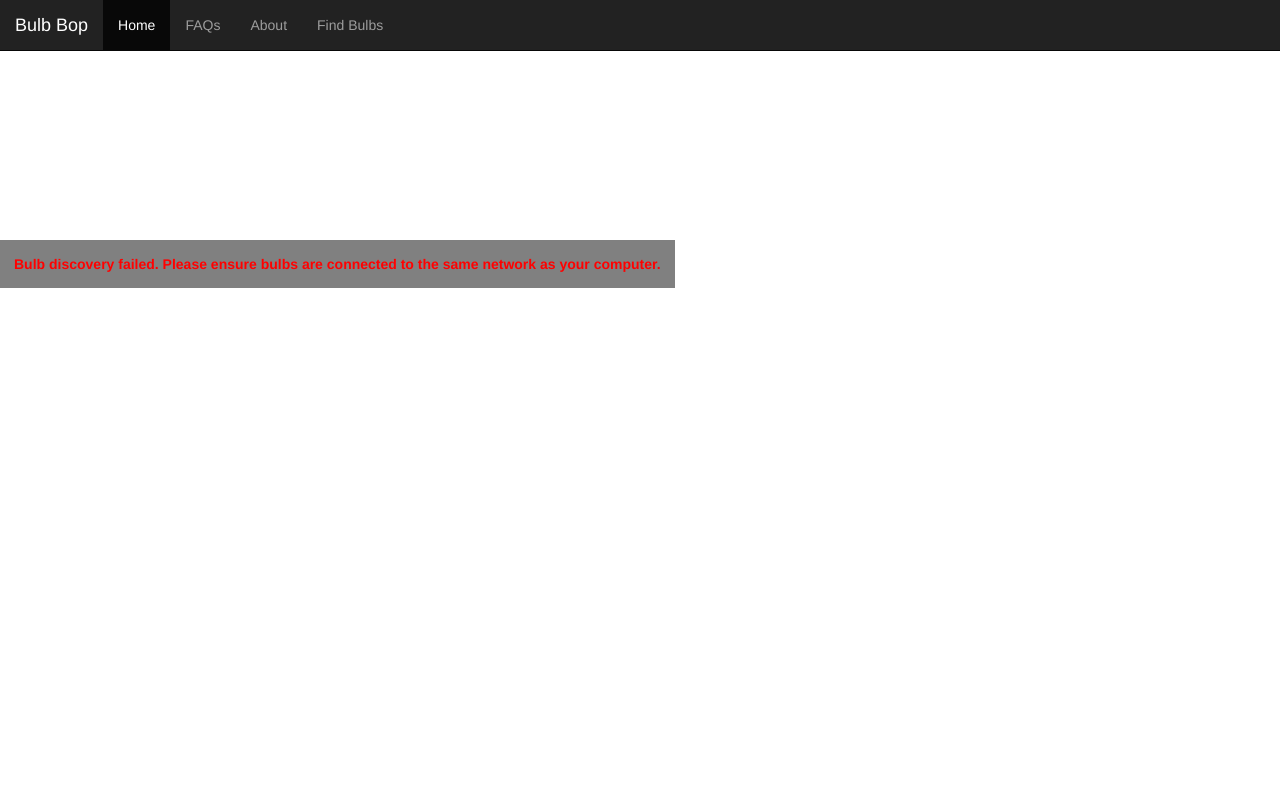
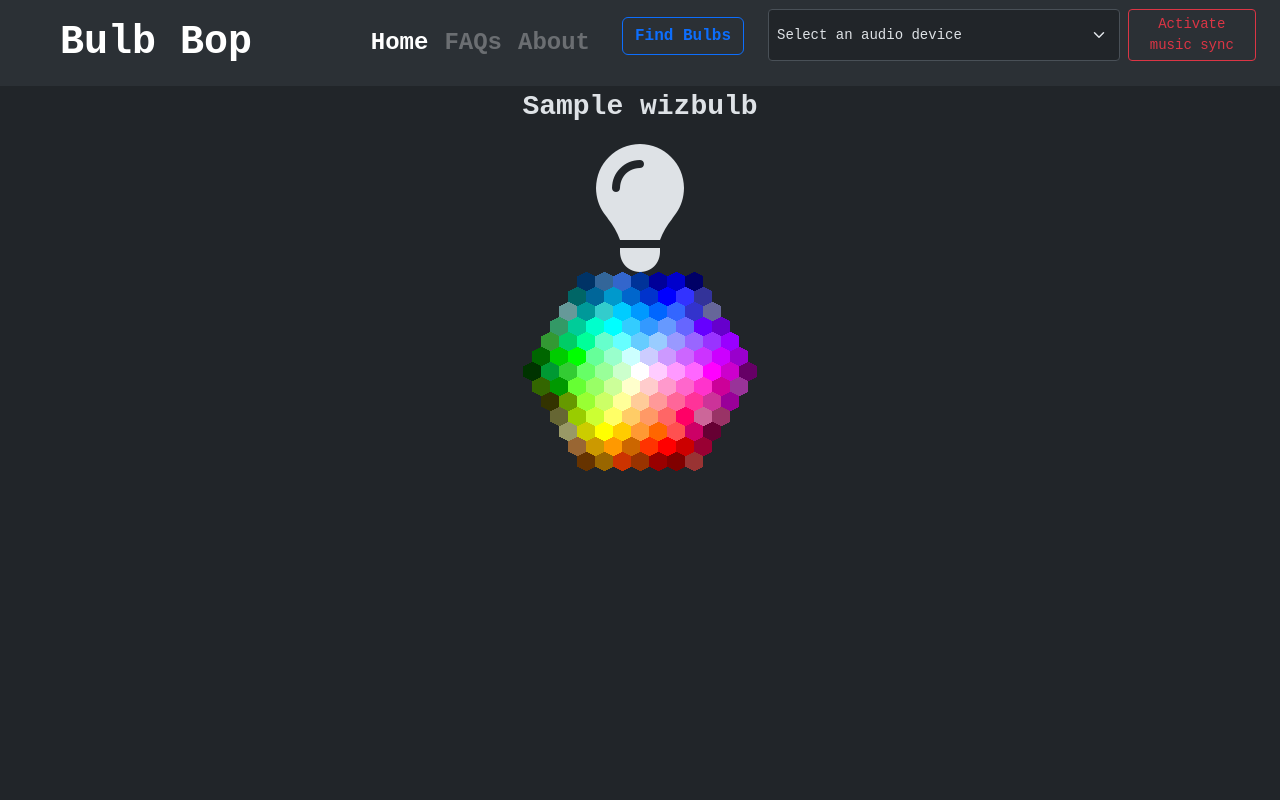
Before and after one commit to RyanMcClean/wizlight-music-sync, a Django app: page /discover/ in a window 1280 px wide. Run offline with Django 5.2, Linux system fonts and the light colour scheme; tables that the repository leaves empty hold one stand-in row (values such as "Sample post"); parts of the project's set-up code (start-up, migrations or seed data) failed here and were passed over; some libraries are stand-ins or nearby versions.

Commit message:
Added bootstrap5 for the frontend

```diff
--- a/bulbControl/settings.py
+++ b/bulbControl/settings.py
@@ -37,6 +37,7 @@
     "django.contrib.messages",
     "django.contrib.staticfiles",
     "bulbControlFrontend",
+    "bootstrap5",
 ]
 
 MIDDLEWARE = [
--- /dev/null
+++ b/bulbControlFrontend/static/main.css
@@ -0,0 +1,7 @@
+body {
+    font-family: 'Courier New', Courier, monospace;
+}
+
+.fa-solid.fa-lightbulb {
+    font-size: 10vw;
+}
--- a/bulbControlFrontend/static/my_first.css
+++ /dev/null
@@ -1,117 +0,0 @@
-.main-body {
-    padding-top: 1000px;
-    width: 100%;
-    font-family: 'Courier New', Courier, monospace;
-    font-size: 3vw;
-    display: flex;
-    flex-direction: column;
-    align-items: center;
-    gap: 2vw;
-}
-
-.bulb-registration,
-.bulb-registration-form {
-    display: flex;
-    flex-direction: column;
-    align-items: center;
-    gap: inherit;
-}
-
-.generic_description {
-    font-size: 0.8em;
-    text-align: center;
-    font-weight: bold;
-}
-
-.generic-button {
-    font-family: inherit;
-    transition: 0.25s;
-}
-
-.bulb-container {
-    display: flex;
-    flex-direction: column;
-    align-items: center;
-    position: relative;
-}
-
-.bulb-color-selector {
-    visibility: hidden;
-}
-
-.bulb-icon {
-    display: grid;
-}
-
-.fa-lightbulb {
-    font-size: 10em;
-    transition: color 0.25s;
-    text-shadow: -1px 0 #000, 0 1px #000, 1px 0 #000, 0 -1px #000;
-}
-
-#selectedhexagon {
-    position: relative;
-    height: 21px;
-    width: 21px;
-    overflow: hidden;
-    transition: all ease-in-out 0.25s;
-    visibility: hidden;
-    top: -115px;
-    left: 108px;
-}
-
-.color-selector {
-    overflow: hidden;
-}
-
-.bulb-container:hover {
-    background-color: white;
-}
-
-.bulb-container:hover #selectedhexagon {
-    visibility: visible;
-}
-
-.bulb-container:hover .bulb-color-selector {
-    visibility: visible;
-}
-
-#audio-sync-form {
-    display: flex;
-    flex-direction: column;
-    align-items: center;
-    gap: 1vw;
-}
-
-#audio_device_selector {
-    font-size: 1em;
-    width: min-content;
-}
-
-#activate-music-sync-button {
-    font-size: 1em;
-}
-
-#bulb-search-button {
-    font-size: 1em;
-}
-
-.error-message {
-    position: absolute;
-    top: 30%;
-    border-style: solid;
-    border: black;
-    background-color: gray;
-    color: red;
-    font-weight: bolder;
-    padding: 1em;
-}
-
-#discovered-bulbs-container {
-    display: flex;
-    flex-direction: column;
-    align-items: center;
-    font-weight: bold;
-    font-size: larger;
-    gap: 5px;
-}
--- a/bulbControlFrontend/templates/index.html
+++ b/bulbControlFrontend/templates/index.html
@@ -10,33 +10,15 @@
     window.setInterval(backgroundUpdate, 1500)
 </script>
 
-<div class="error-message" id="error-wrapper" style="visibility: hidden;">
+<div class="error-message container-fluid" id="error-wrapper" style="visibility: hidden;">
     <span>
         {% if error %}{{ errorMessage }}<script>document.getElementById("error-wrapper").style.visibility = "visible"</script>{% endif %}
     </span>
 </div>
-{% if numBulbs > 0 %}
-<form class="generic-button" id="audio-sync-form" action="javascript:startAudioSync(this)" method="post">
-    <select
-        class="generic-button"
-        name="audio_device"
-        id="audio_device_selector"
-        title="Pick an audio device from the list"
-        onmousedown="if(this.options.length>3){this.size=5;}"
-        onchange="this.size=0;"
-        onblur="this.size=0;"
-    >
-        {% for device in audioDevices %}
-        <option class="generic-button" value="{{ device.num }}">{{ device.name }}</option>
-        {% endfor %}
-    </select>
-    <br />
-    <button class="generic-button" id="activate-music-sync-button">Activate music sync</button>
-</form>
-{% endif %}  {% for x in bulbs %}
-<div class="bulb-container">
-    <p>{{ x.BulbName }}</p>
-    <div class="bulb-icon">
+{% for x in bulbs %}
+<div class="bulb-container container-fluid text-center">
+    <p class="fs-3 fw-bold" >{{ x.BulbName }}</p>
+    <div class="bulb-icon fs-1">
         <i name="{{ x.BulbName }}" class="fa-solid fa-lightbulb" onclick="updateImage.call(this)" value="{{ x.BulbIp }}"></i>
     </div>
     <div class="bulb-color-selector">
@@ -176,20 +158,20 @@
 {% endfor %}
 <br />
 <br />
-<div id="discovered-bulbs-container">
+<div class="container-fluid text-center align-items-center" id="discovered-bulbs-container">
 {% for x in ips %}
-<i name="{{ x }}" class="fa-solid fa-lightbulb" onclick="updateImage.call(this)" value="{{ x }}"></i>
+<h1 class="display-1 fw-bolder"><i name="{{ x }}" class="fa-solid fa-lightbulb" onclick="updateImage.call(this)" value="{{ x }}"></i></h1>
 <br />
-Toggle bulb
+<p class="fs-2 fw-bold">Toggle bulb</p>
 <br />
-<div class="bulb-registration">
+<div class="bulb-registration container text-center">
 <form class="bulb-registration-form" action="" method="post">
     {% for field in regForm %} {% if field.html_name == 'bulbIp' %}
     <div class="form-group">
-    <input type="hidden" name="{{ field.html_name }}" value="{{ x }}" />
+    <input class="form-control" type="hidden" name="{{ field.html_name }}" value="{{ x }}" />
     </div>
     {% elif field.html_name == 'bulbName' %} {{ field.errors }}
-    <label for="{{ field.id_for_label }}">Input a name for this bulb</label>
+    <label>{{ field.label_tag }}</label>
     {{ field }}
     <br />
     <br />
@@ -201,5 +183,5 @@
     <br />
 </div>
 </div>
+</form>
     {% endfor %} {% endblock %}
-</form>
--- a/bulbControlFrontend/templates/master.html
+++ b/bulbControlFrontend/templates/master.html
@@ -1,35 +1,82 @@
 {% load static %}
 <!DOCTYPE html>
-<html lang="en">
+<html lang="en" data-bs-theme="dark" class="font-monospace">
     <meta name="description" content="Bulb Bop" />
     <meta name="keywords" content="HTML Django Python" />
     <meta name="author" content="Ryan McClean" />
     <meta name="contact" content="https://github.com/RyanMcClean" />
-    <link rel="stylesheet" href="{% static 'my_first.css' %}" />
     <link rel="shortcut icon" type="image/png" href="{% static 'images/favicon.png' %}" />
-    <link rel="stylesheet" href="https://maxcdn.bootstrapcdn.com/bootstrap/3.4.1/css/bootstrap.min.css" />
-    <script src="https://ajax.googleapis.com/ajax/libs/jquery/3.7.1/jquery.min.js"></script>
-    <script src="https://maxcdn.bootstrapcdn.com/bootstrap/3.4.1/js/bootstrap.min.js"></script>
+    <link
+        href="https://cdn.jsdelivr.net/npm/bootstrap@5.3.3/dist/css/bootstrap.min.css"
+        rel="stylesheet"
+        integrity="sha384-QWTKZyjpPEjISv5WaRU9OFeRpok6YctnYmDr5pNlyT2bRjXh0JMhjY6hW+ALEwIH"
+        crossorigin="anonymous"
+    />
+    <script
+        src="https://cdn.jsdelivr.net/npm/bootstrap@5.3.3/dist/js/bootstrap.bundle.min.js"
+        integrity="sha384-YvpcrYf0tY3lHB60NNkmXc5s9fDVZLESaAA55NDzOxhy9GkcIdslK1eN7N6jIeHz"
+        crossorigin="anonymous"
+    ></script>
+    <link rel="stylesheet" href="{% static 'main.css' %}" />
     <script type="text/javascript" src="{% static 'js/errorHandler.js' %}"></script>
     <head>
         <script src="https://kit.fontawesome.com/96ce0bc79a.js" crossorigin="anonymous"></script>
         <title>{% block title %}{% endblock %}</title>
     </head>
+
     <body id="main-body">
         {{ errorMessage | json_script:"errorMessage" }} {{ error | json_script:"error"}}
-        <nav class="navbar navbar-inverse navbar-fixed-top">
+
+        <nav class="navbar navbar-expand-lg bg-body-tertiary">
             <div class="container-fluid">
-                <div class="navbar-header">
-                    <a class="navbar-brand" href="#">Bulb Bop</a>
+                <a class="navbar-brand fs-1 fw-bolder ms-5" href="/">Bulb Bop</a>
+                <button
+                    class="navbar-toggler"
+                    type="button"
+                    data-bs-toggle="collapse"
+                    data-bs-target="#navbarSupportedContent"
+                    aria-controls="navbarSupportedContent"
+                    aria-expanded="false"
+                    aria-label="Toggle navigation"
+                >
+                    <span class="navbar-toggler-icon"></span>
+                </button>
+                <div class="collapse navbar-collapse" id="navbarSupportedContent">
+                    <div class="container-fluid row justify-content-end text-end">
+                        <div class="col-auto">
+                            <ul class="navbar-nav mx-auto mb-2 mb-lg-0">
+                                <li class="nav-item">
+                                    <a class="nav-link active fs-4 fw-bold" aria-current="page" href="/">Home</a>
+                                </li>
+                                <li class="nav-item">
+                                    <a class="nav-link disabled fs-4 fw-bold" aria-disabled="true" href="/">FAQs</a>
+                                </li>
+                                <li class="nav-item">
+                                    <a class="nav-link disabled fs-4 fw-bold" aria-disabled="true" href="/">About</a>
+                                </li>
+                            </ul>
+                        </div>
+                        <div class="col-auto">
+                            <a class="btn btn-outline-primary fw-bolder" role="button" title="Find Bulbs" href="/discover">Find Bulbs</a>
+                        </div>
+                    </div>
+                    <div class="container-fluid">
+                        {% if numBulbs > 0 %}
+                        <form class="d-flex justify-content-end" id="audio-sync-form" action="javascript:startAudioSync(this)" method="post">
+                            <select class="form-select form-select-sm me-2" name="audio_device" id="audio_device_selector" title="Pick an audio device from the list">
+                                <option selected>Select an audio device</option>
+                                {% for device in audioDevices %}
+                                <option class="generic-button" value="{{ device.num }}">{{ device.name }}</option>
+                                {% endfor %}
+                            </select>
+                            <button class="btn btn-sm btn-outline-danger" data-bs-toggle="button" id="activate-music-sync-button">Activate music sync</button>
+                        </form>
+                        {% endif %}
+                    </div>
                 </div>
-                <ul class="nav navbar-nav">
-                    <li class="active"><a href="/">Home</a></li>
-                    <li><a href="/">FAQs</a></li>
-                    <li><a href="/">About</a></li>
-                    <li><a href="/discover">Find Bulbs</a></li>
-                </ul>
             </div>
         </nav>
+
         {% block content %}{% endblock %}
     </body>
 </html>
--- a/bulbControlFrontend/views.py
+++ b/bulbControlFrontend/views.py
@@ -21,15 +21,16 @@
 
 client = NetworkHandler()
 context = {
-        "regForm": bulbForm(),
-        "ips": [],
-        "count": 0,
-        "bulbs": [],
-        "numBulbs": 0,
-        "audioDevices": [],
-        "error": False,
-        "errorMessage": "No error",
-    }
+    "regForm": bulbForm(),
+    "ips": [],
+    "count": 0,
+    "bulbs": [],
+    "numBulbs": 0,
+    "audioDevices": [],
+    "error": False,
+    "errorMessage": "No error",
+}
+
 
 def index(request) -> HttpResponse:
     """Renders index, this changes depending on the type of request, and the contents of the request
@@ -49,7 +50,7 @@
 
     for x in bulbs:
         client.update_bulb_objects(x)
-        if x.returnJSON() not in context['bulbs']:
+        if x.returnJSON() not in context["bulbs"]:
             context["bulbs"].append(x.returnJSON())
 
     context["numBulbs"] = len(context["bulbs"])
@@ -78,8 +79,6 @@
         else:
             m = {}
         form = bulbForm(requestBody)
-        print("Form: ")
-        print(form)
         if form.is_valid():
             model = form.save(commit=False)
             model.bulbState = m["state"] if "state" in m.keys() else False
@@ -92,6 +91,7 @@
             separator()
             return render(request, "index.html", context)
         else:
+            print("There is an error in the submitted form")
             context["error"] = True
             context["errorMessage"] = "submitted bulb form was invalid"
 
@@ -101,11 +101,15 @@
     elif request.method == "GET":
         print("load home page")
 
+        context["error"] = False
+        context["errorMessage"] = ""
+
         separator()
         return render(None, "index.html", context)
 
     separator()
     return redirect("404.html")
+
 
 def discover(request) -> HttpResponse:
     separator()
@@ -120,7 +124,7 @@
             if str(m[1]).replace("(", "").replace("'", "").split(",", maxsplit=1)[0] in bulb["BulbIp"]
         ]:
             print("Hiding already saved bulb")
-        elif not bulbResponse['ip'] in context['ips']:
+        elif bulbResponse["ip"] not in context["ips"]:
             context["ips"].append(bulbResponse["ip"])
 
     if not context["numBulbs"] > 0 and not len(context["ips"]) > 0:
@@ -132,6 +136,7 @@
 
     separator()
     return render(request, "index.html", context)
+
 
 def toggle_bulb(request) -> JsonResponse:
     """Toggles WizLight bulb
--- a/requirements.txt
+++ b/requirements.txt
@@ -11,3 +11,4 @@
 pytest-cov
 requests
 readme-coverage-badger
+django-bootstrap-v5
```
Also changed, not shown: bulbControlFrontend/forms.py (+7 -0 lines).
